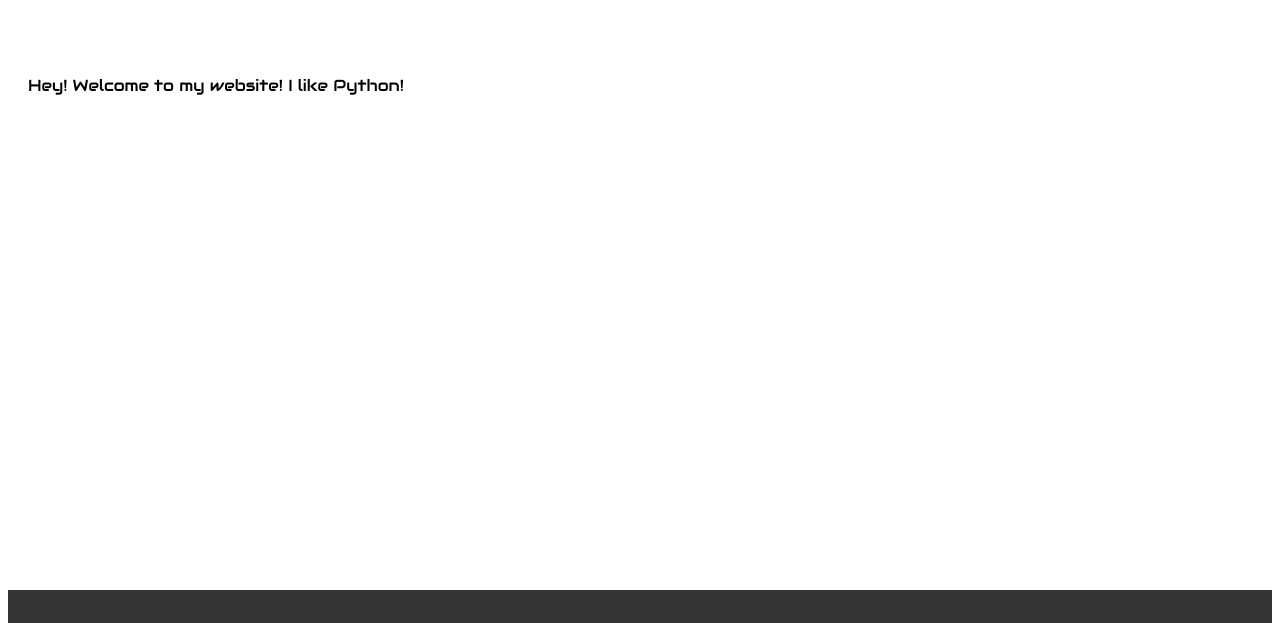
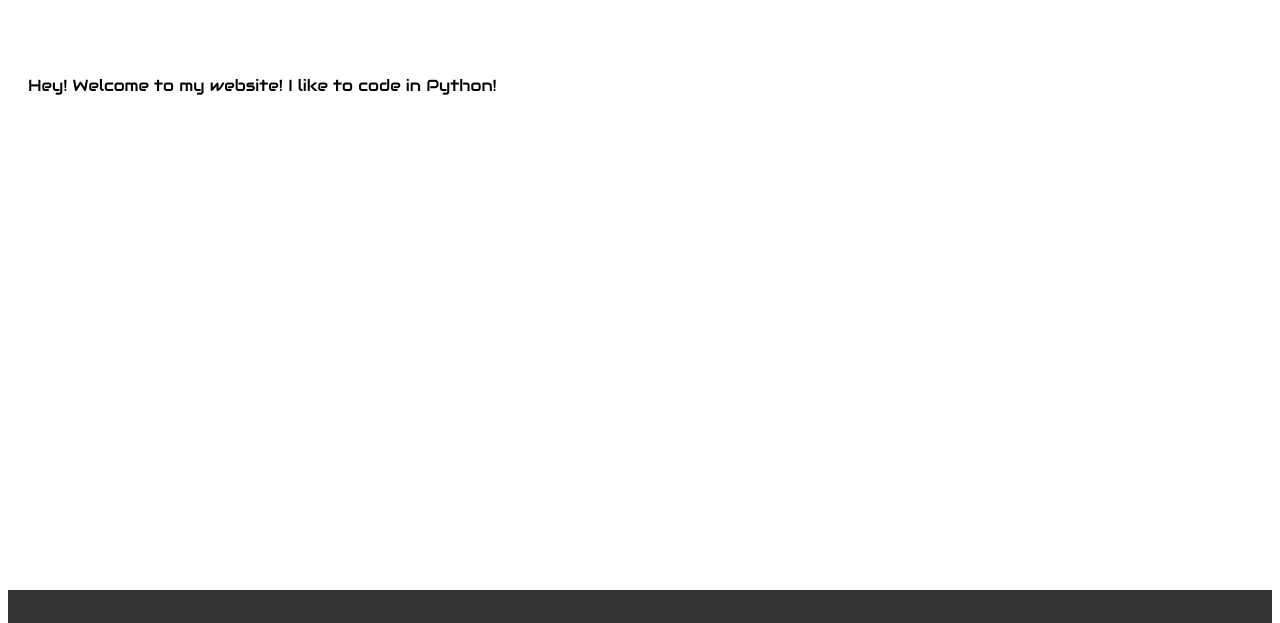
Before and after one commit to KuanKuanTan/Web, a plain HTML site: page index.html in a window 1280 px wide. Shown: the part 93-716 px from the top of the page. Drawn offline with Linux system fonts and the light colour scheme.

Commit message:
Update index.html

```diff
--- a/index.html
+++ b/index.html
@@ -39,7 +39,7 @@
             <h1>Hello This is Kuan's Web</h1>
         </header>
         <main>
-            <p>Hey! Welcome to my website! I like Python!</p>
+            <p>Hey! Welcome to my website! I like to code in Python!</p>
         </main>
         <footer>
             <p>© Kuan IT 2023</p>
```
